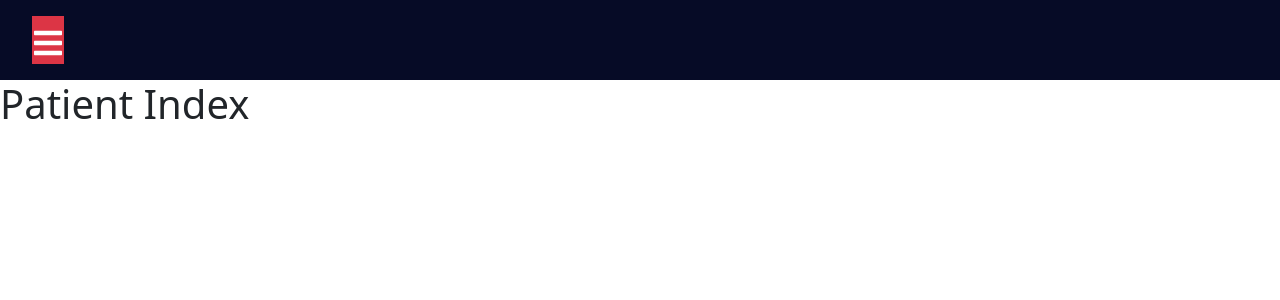
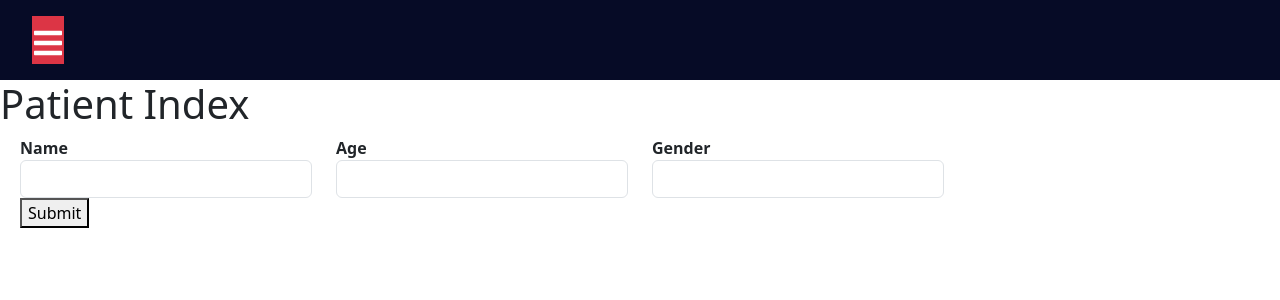
Before and after one commit to vivincrichard/my-application-01, a React (Vite) app: page /patient in a window 1280 px wide. Shown: the top 300 px of the page. Built offline with nearby package versions, Linux system fonts and the light colour scheme.

Commit message:
added patient

```diff
--- a/src/Components/Patients/CreateUpdatePatient.tsx
+++ b/src/Components/Patients/CreateUpdatePatient.tsx
@@ -1,11 +1,60 @@
-
-
+import { Field, Form, Formik } from "formik";
+import * as Yup from "yup";
 
 const CreateUpdatePatient = () => {
+  const initialValue = {
+    patientId: null,
+    name: null,
+    age: null,
+    gender: null,
+  };
+  const validationSchema = Yup.object({
+    patientId: Yup.string().nullable(),
+    name: Yup.string().nullable().required("Name is Required"),
+    age: Yup.number().nullable(),
+    gender: Yup.string().nullable(),
+  });
+  return (
+    <>
+      <Formik
+        initialValues={initialValue}
+        validationSchema={validationSchema}
+        enableReinitialize={true}
+        onSubmit={(values) => {
+          console.log("vvvv", values);
+        }}
+      >
+        <Form>
+          <div className="row m-2">
+            <div className="form-group col-3">
+              <label htmlFor="name" className="from-label fw-semibold">
+                Name
+              </label>
+              <input
+                type="text"
+                id="name"
+                name="name"
+                className="form-control"
+              />
+            </div>
+            <div className="col-3">
+                <label htmlFor="age" className="fw-semibold">Age</label>
+                {/* <input type="number" id="age" name="age" className="form-control" /> */}
+                <Field name='age' className='form-control' type='number' />
+            </div>
+            <div className="col-3">
+                <label htmlFor="gender" className="fw-semibold">Gender</label>
+                <input type="text" id="gender" name="gender" className="form-control" />
+            </div>
 
-    return (
-        <h1>Create Update Patient</h1>
-    )
-}
+            <div>
+                <button type="submit">Submit</button>
+            </div>
+          </div>
+        </Form>
+      </Formik>
+    </>
+  );
+};
 
 export default CreateUpdatePatient;
--- a/src/Components/Patients/Index.tsx
+++ b/src/Components/Patients/Index.tsx
@@ -11,6 +11,7 @@ const PatientIndex = (props: IProps) => {
   return (
     <>
       <h1>Patient Index</h1>
+      <CreateUpdatePatient/>
     </>
   );
 };
```
